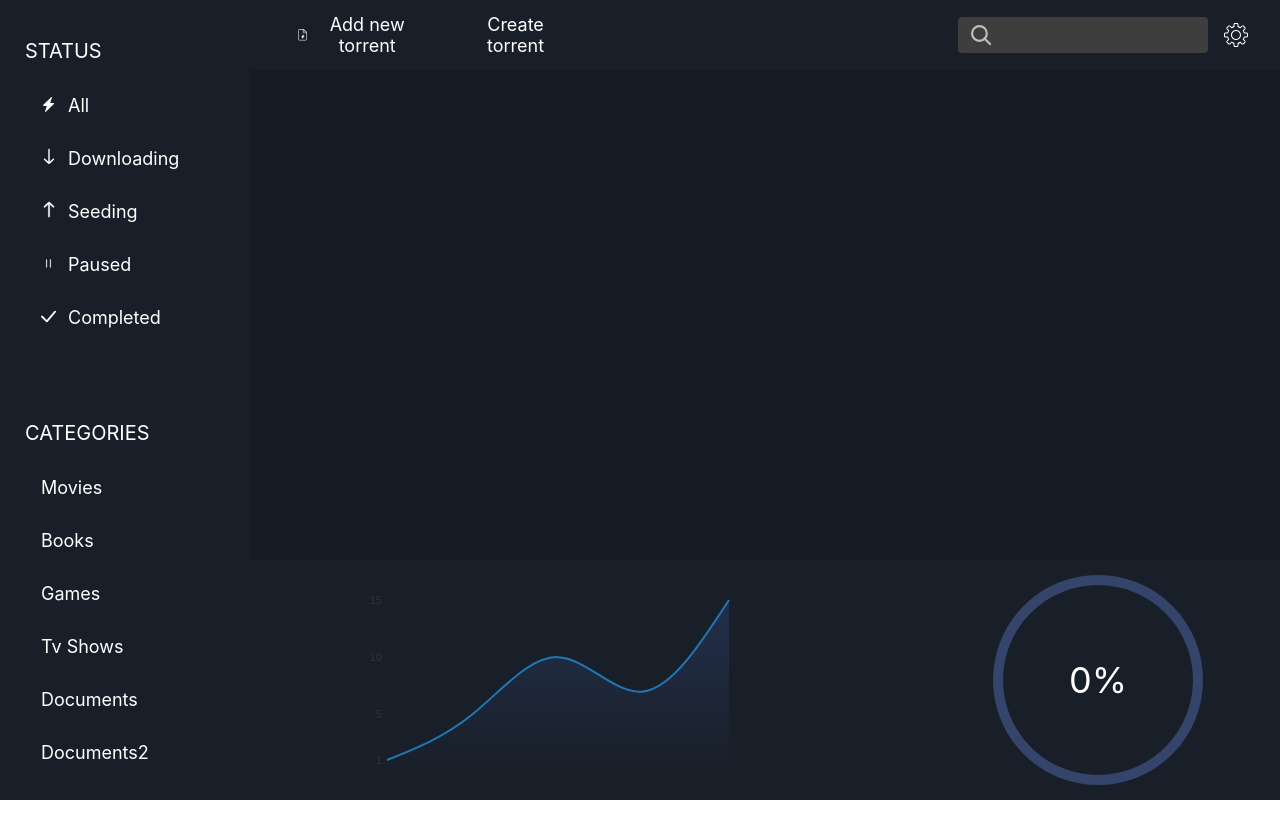
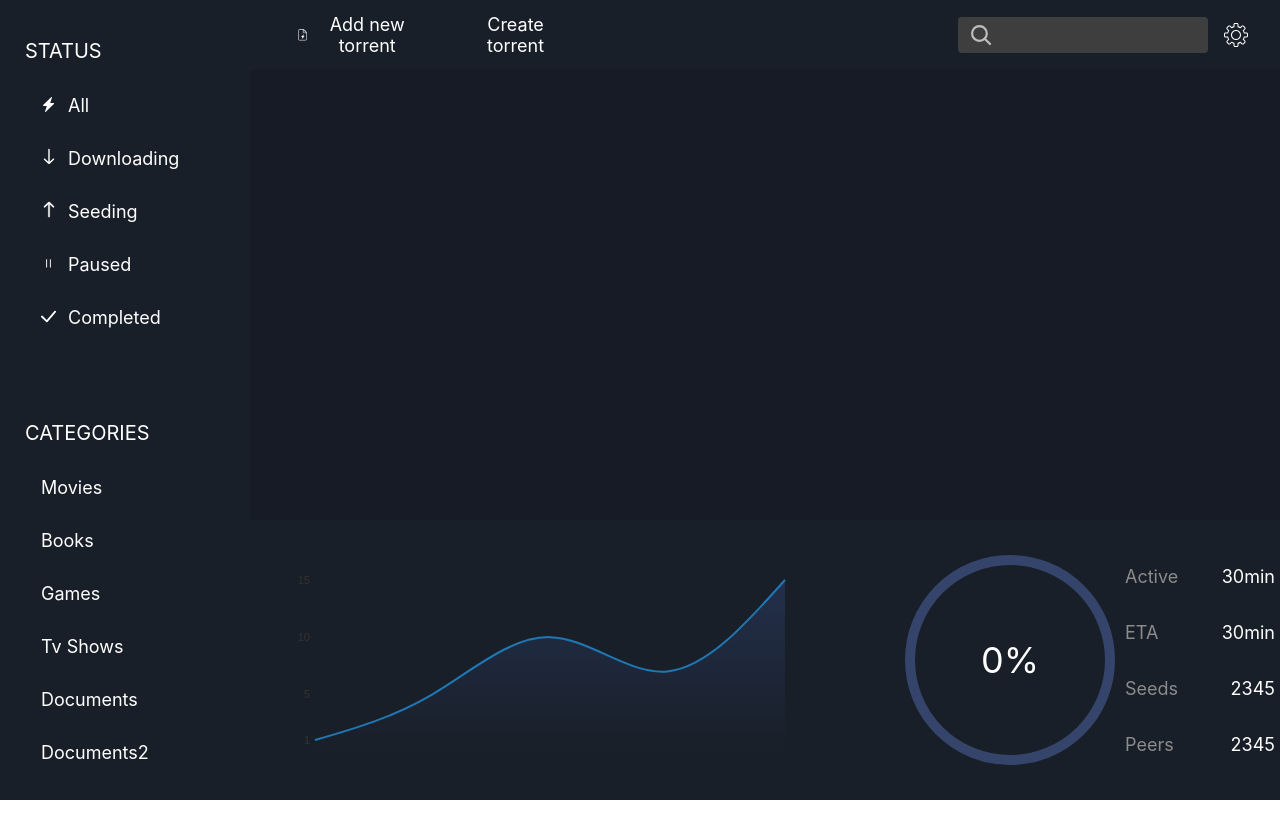
Before and after one commit to melbesnard85/storm-desktop, a React (Create React App) app: page / in a window 1280 px wide. Built offline with nearby package versions, Linux system fonts and the light colour scheme.

Commit message:
adding download details

```diff
--- a/src/commons/Colors.js
+++ b/src/commons/Colors.js
@@ -4,6 +4,7 @@ const Colors = {
   BASE_DARK3: '#727272',
   BASE_DARK4: '#3E3E3E',
   BASE_DARK5: '#BEBEBE',
+  FONT_DARK1: '#8B8B8B',
 
   HIGHLIGHT1: '#4A72D9',
   HIGHLIGHT2: '#474747',
--- a/src/containers/torrent-details/TorrentDetails.js
+++ b/src/containers/torrent-details/TorrentDetails.js
@@ -7,6 +7,10 @@ import {
   ProgressText,
   TorrentSpeedChart,
   SpeedChartContainer,
+  DownloadDetailsContainer,
+  DetailContainer,
+  DetailContent,
+  DetailValue
 } from './TorrentDetails.styles';
 
 export const TorrentDetails = () => {
@@ -29,6 +33,40 @@ export const TorrentDetails = () => {
         <ProgressCircle downloadProgress={downloadCircleProgress} />
         <ProgressText>{`${downloadNumberProgress}%`}</ProgressText>
       </DownloadProgressContainer>
+      <DownloadDetailsContainer>
+        <DetailContainer>
+          <DetailContent>
+            Active
+          </DetailContent>
+          <DetailValue>
+            30min
+          </DetailValue>
+        </DetailContainer>
+        <DetailContainer>
+          <DetailContent>
+            ETA
+          </DetailContent>
+          <DetailValue>
+            30min
+          </DetailValue>
+        </DetailContainer>
+        <DetailContainer>
+          <DetailContent>
+            Seeds
+          </DetailContent>
+          <DetailValue>
+            2345
+          </DetailValue>
+        </DetailContainer>
+        <DetailContainer>
+          <DetailContent>
+            Peers
+          </DetailContent>
+          <DetailValue>
+            2345
+          </DetailValue>
+        </DetailContainer>
+      </DownloadDetailsContainer>
     </TorrentDetailsContainer>
   );
 };
--- a/src/containers/torrent-details/TorrentDetails.styles.js
+++ b/src/containers/torrent-details/TorrentDetails.styles.js
@@ -13,7 +13,7 @@ export const TorrentDetailsContainer = styled.div`
   align-items: center;
   bottom: 0;
   width: 100%;
-  height: 30%;
+  height: 35vh;
   background-color: ${Colors.BASE_DARK2};
 `;
 
@@ -60,5 +60,31 @@ export const TorrentSpeedChart = styled(SpeedChart)``;
 
 export const SpeedChartContainer = styled.div`
   height: 260px;
-  width: 40vw;
+  width: 50vw;
 `;
+
+export const DownloadDetailsContainer = styled.div`
+  width: 150px;
+  height: 80%;
+  display: flex;
+  flex-direction: column;
+  justify-content: space-around;
+  align-items: center;
+`;
+
+export const DetailContainer = styled.div`
+  width: 100%;
+  display: flex;
+  justify-content: space-between;
+  align-items: center;
+`;
+
+export const DetailContent = styled.span`
+  color: ${Colors.FONT_DARK1};
+  font-size: 18px;
+`;
+
+export const DetailValue = styled.span`
+  color: ${Colors.NEUTRAL_WHITE};
+  font-size: 18px;
+`;
```
Also changed, not shown: 1 other file (tests, documents, lock files or other folders).
